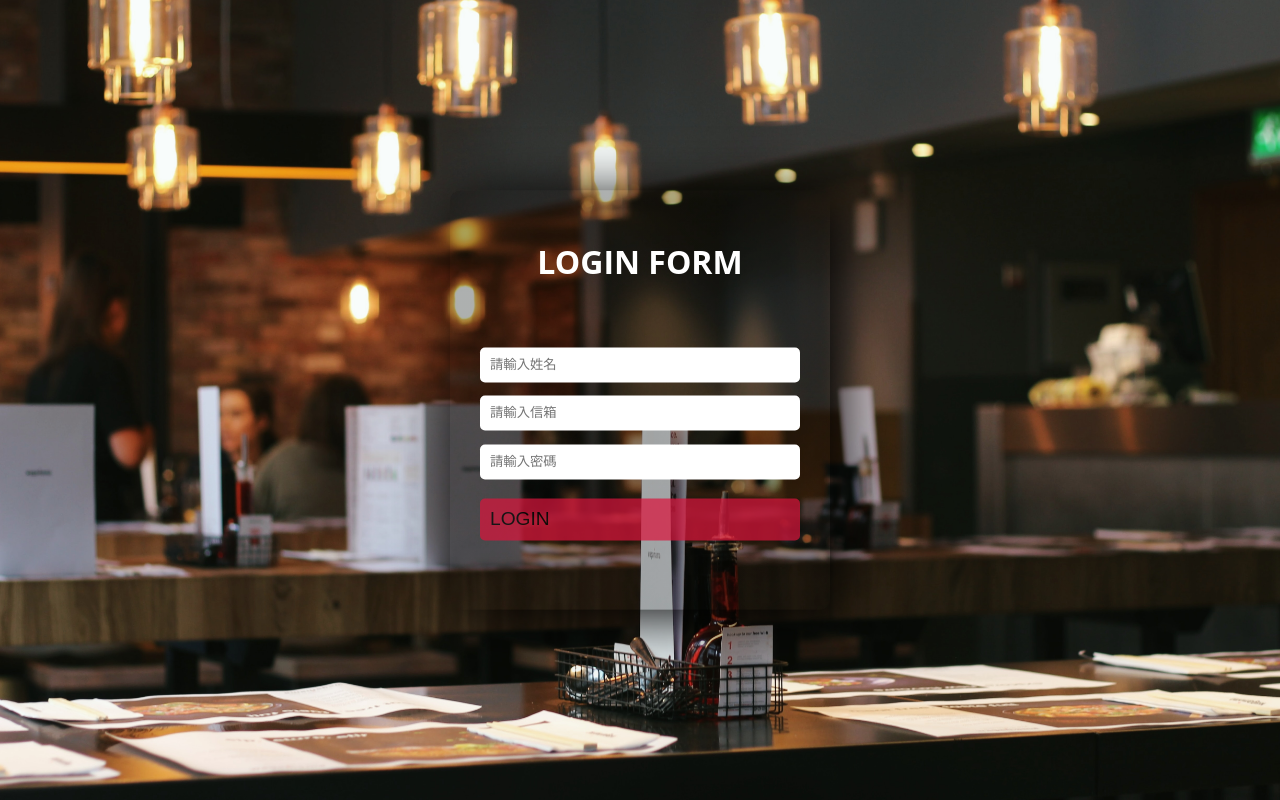
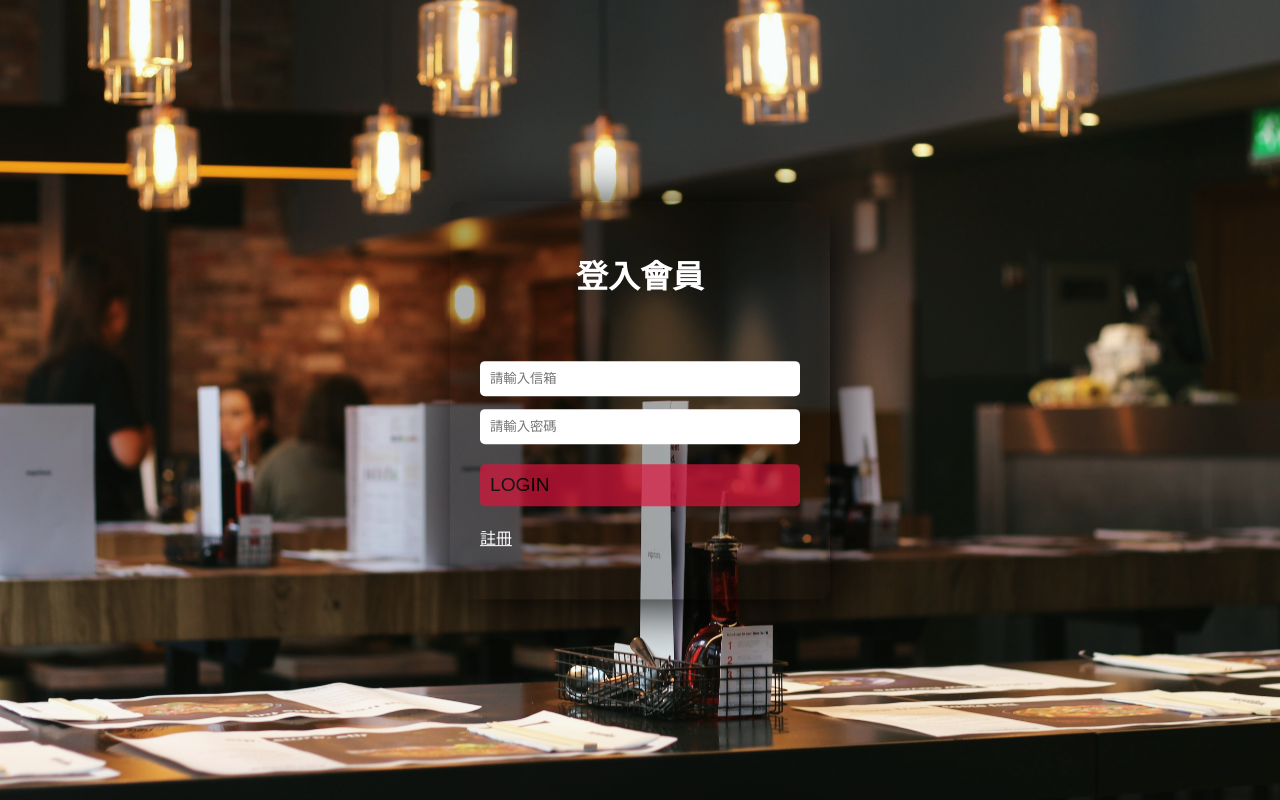
Before and after one commit to judy8210276834/SushiFrontend, a Vue app: page /login in a window 1280 px wide. Before the commit this address had no page. Built offline with nearby package versions, Linux system fonts and the light colour scheme.

Commit message:
註冊、登入串接api

```diff
--- a/src/App2.vue
+++ b/src/App2.vue
@@ -1,14 +1,14 @@
 <script>
-import Test from "./components/Test.vue";
+// import Register from "./components/Register.vue";
 export default {
     components: {
-        Test,
+        // Register,
     }
 }
 </script>
 
 <template>
-  <Test />
+   <router-view></router-view>
 </template>
 
 <style>
--- a/src/router/index.js
+++ b/src/router/index.js
@@ -1,5 +1,7 @@
 import { createRouter, createWebHistory } from 'vue-router'
 import HomeView from '../views/HomeView.vue'
+import RegisterView from '../views/RegisterView.vue'
+import LoginView from '../views/LoginView.vue'
 
 const routes = [
   {
@@ -8,13 +10,23 @@ const routes = [
     component: HomeView
   },
   {
-    path: '/about',
-    name: 'about',
-    // route level code-splitting
-    // this generates a separate chunk (about.[hash].js) for this route
-    // which is lazy-loaded when the route is visited.
-    component: () => import(/* webpackChunkName: "about" */ '../views/AboutView.vue')
-  }
+    path: '/register',
+    name: 'register',
+    component: RegisterView
+  },
+  {
+    path: '/login',
+    name: 'login',
+    component: LoginView
+  },
+  // {
+  //   path: '/about',
+  //   name: 'about',
+  //   // route level code-splitting
+  //   // this generates a separate chunk (about.[hash].js) for this route
+  //   // which is lazy-loaded when the route is visited.
+  //   component: () => import(/* webpackChunkName: "about" */ '../views/AboutView.vue')
+  // }
 ]
 
 const router = createRouter({
--- a/src/views/HomeView.vue
+++ b/src/views/HomeView.vue
@@ -1,7 +1,6 @@
 <template>
   <div class="home">
-    <img alt="Vue logo" src="../assets/logo.png">
-    <HelloWorld msg="Welcome to Your Vue.js App"/>
+    <router-link to="/register">註冊</router-link>
   </div>
 </template>
 
--- /dev/null
+++ b/src/views/LoginView.vue
@@ -0,0 +1,126 @@
+
+<script>
+import { reactive } from "vue";
+import axios from "axios"
+export default {
+  setup() {
+    const registered = reactive({
+      email: "",
+      password: "",
+    });
+
+    const handSubmit = () => {
+      axios
+        .post("http://localhost:8000/login", {
+         email:registered.email,
+         password:registered.password,
+        })
+        .then( (response) => {
+          console.log(response);
+        })
+        .catch( (error) => {
+          console.log(error);
+        });
+    };
+    return {
+      registered,
+      handSubmit,
+    };
+  },
+};
+</script>
+
+<template>
+  <section>
+    <div class="form-container">
+      <h1>登入會員</h1>
+      <form>
+
+        <div class="control">
+          <input
+            type="text"
+            placeholder="請輸入信箱"
+            v-model="registered.email"
+          />
+        </div>
+        <div class="control">
+          <input
+            type="text"
+            placeholder="請輸入密碼"
+            v-model="registered.password"
+          />
+        </div>
+        <div class="control">
+          <input class="submit" @click="handSubmit" value="Login" />
+        </div>
+        <router-link to="/register" style="color:white">註冊</router-link>
+      </form>
+    </div>
+  </section>
+</template>
+
+
+<style>
+* {
+  margin: 0;
+  padding: 0;
+  box-sizing: border-box;
+}
+
+body {
+  font-family: "Open sans";
+  color: #fff;
+}
+
+section {
+  position: relative;
+  height: 100vh;
+  width: 100%;
+  background: url("~@/images/restaurant.jpg");
+  background-size: cover;
+  background-position: center center;
+}
+
+.form-container {
+  position: absolute;
+  top: 50%;
+  left: 50%;
+  transform: translate(-50%, -50%);
+  background: linear-gradient(rgba(0, 0, 0, 0.3), rgba(0, 0, 0, 0.3));
+  width: 380px;
+  padding: 50px 30px;
+  border-radius: 10px;
+  box-shadow: 7px 7px 60px #000;
+}
+
+h1 {
+  text-transform: uppercase;
+  font-size: 2em;
+  text-align: center;
+  margin-bottom: 2em;
+}
+
+.control input {
+  width: 100%;
+  display: block;
+  padding: 10px;
+  color: #000;
+  border: none;
+  outline: none;
+  margin: 1em 0;
+  border-radius: 5px;
+}
+
+.submit {
+  background: crimson;
+  color: #fff;
+  text-transform: uppercase;
+  font-size: 1.2em;
+  opacity: 0.7;
+  transform: opacity 0.3s ease;
+}
+
+.submit:hover {
+  opacity: 1;
+}
+</style>
--- a/src/components/Test.vue
+++ b/src/views/RegisterView.vue
@@ -35,7 +35,7 @@ export default {
 <template>
   <section>
     <div class="form-container">
-      <h1>login form</h1>
+      <h1>註冊會員</h1>
       <form>
         <div class="control">
           <input
@@ -61,6 +61,7 @@ export default {
         <div class="control">
           <input class="submit" @click="handSubmit" value="Login" />
         </div>
+        <router-link to="/login" style="color:white">登入</router-link>
       </form>
     </div>
   </section>
```
